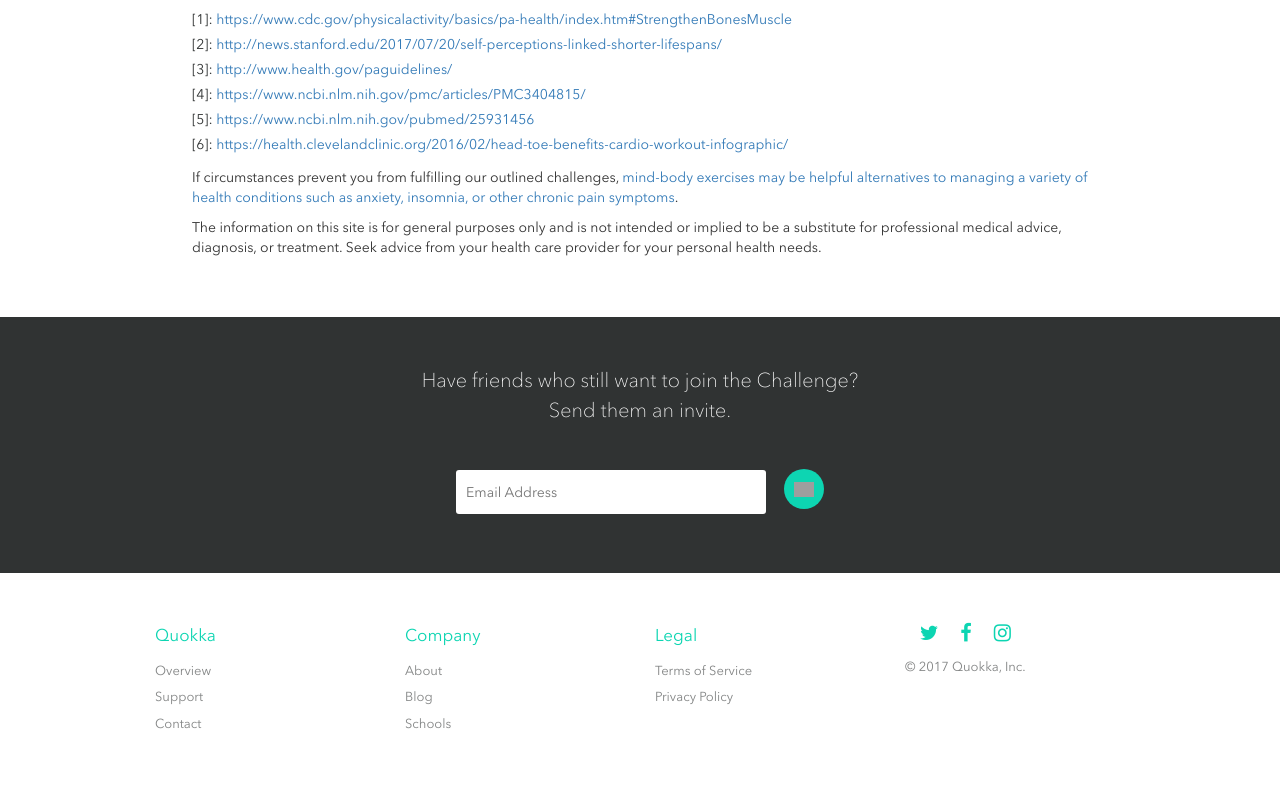
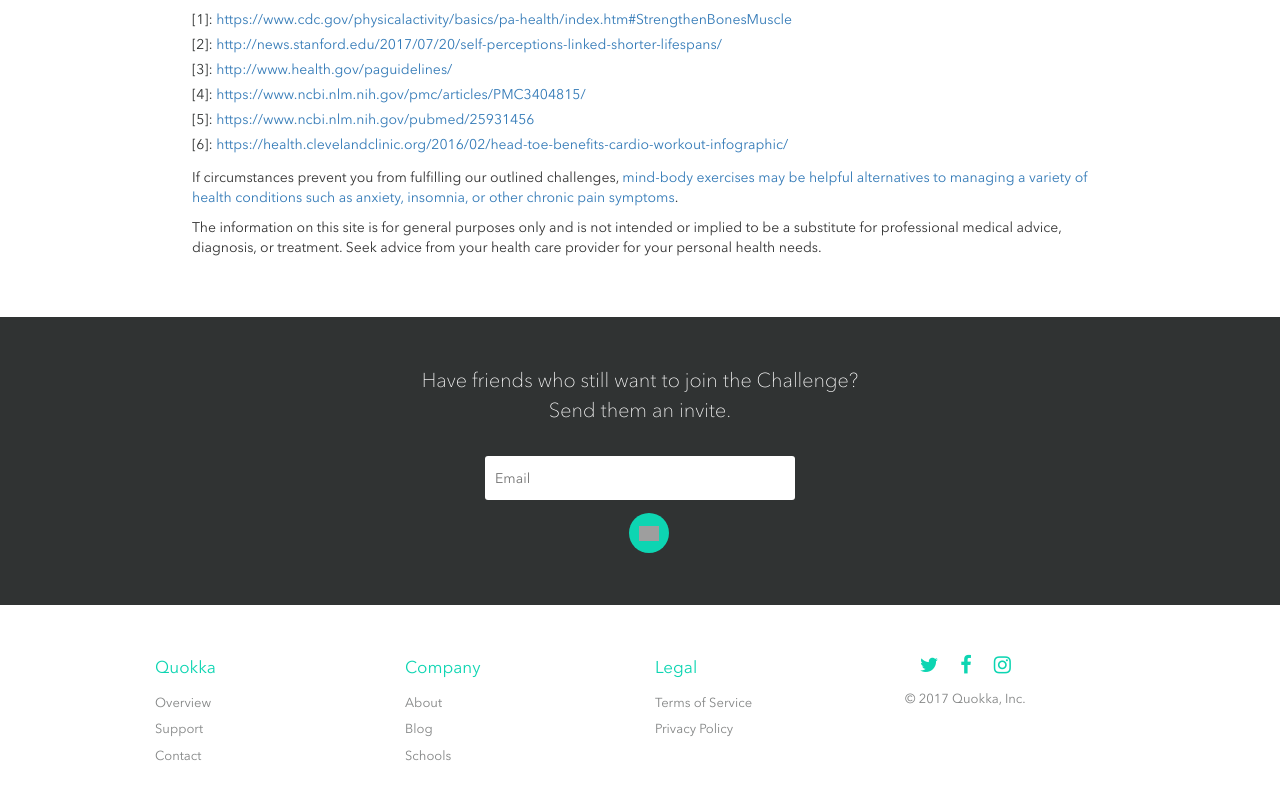
Before and after one commit to quokkateam/quokka, a React (Create React App) app: page /challenge in a window 1280 px wide. Shown: the part 1824-2624 px from the top of the page. Built offline with nearby package versions, Linux system fonts and the light colour scheme; grey boxes are pictures that could not be loaded.

Commit message:
Swap all email FormInputs for EmailInputs

```diff
--- a/src/components/challenge/InviteFriendsSection.js
+++ b/src/components/challenge/InviteFriendsSection.js
@@ -1,5 +1,5 @@
 import $ from 'jquery';
-import FormInput from '../shared/form/FormInput';
+import EmailInput from '../shared/form/EmailInput';
 import LgSpinnerBtn from '../widgets/LgSpinnerBtn';
 import QComponent from '../abstract/QComponent';
 import React from 'react';
@@ -142,7 +142,7 @@ class InviteFriendsSection extends QComponent {
       <div className="container-fluid challenge-invite-friends">
         <div className="leading-contact-text">Have friends who still want to join the Challenge?<br/>Send them an invite.</div>
         <div className="row challenge-invite-friends-form">
-          <FormInput required={true} classes={['contact-field']} name="email" placeholder="Email Address" defaultValue={this.state.email} ref={this.setEmailFieldRef} />
+          <EmailInput required={true} classes={['contact-field']} name="email" defaultValue={this.state.email} ref={this.setEmailFieldRef} />
           <button className={this.submitBtnClasses(false)} onClick={this.serialize}></button>
         </div>
         <div className="submit-mobile-container">
--- a/src/components/home/Contact.js
+++ b/src/components/home/Contact.js
@@ -1,4 +1,5 @@
 import $ from 'jquery';
+import EmailInput from '../shared/form/EmailInput';
 import FormInput from '../shared/form/FormInput';
 import LgSpinnerBtn from '../widgets/LgSpinnerBtn';
 import QComponent from '../abstract/QComponent';
@@ -168,7 +169,7 @@ class Contact extends QComponent {
               <FormInput required={true} classes={['contact-field']} name="school" placeholder="School" defaultValue={this.state.school} ref={this.setSchoolFieldRef} />
             </div>
             <div className="col-md-6 col-sm-12 col-xs-12 contact-field-container">
-              <FormInput required={true} classes={['contact-field']} name="email" placeholder="Email" defaultValue={this.state.email} ref={this.setEmailFieldRef} />
+              <EmailInput required={true} classes={['contact-field']} name="email" defaultValue={this.state.email} ref={this.setEmailFieldRef} />
               <button className={this.submitBtnClasses(false)} onClick={this.serialize}></button>
             </div>
           </div>
```
